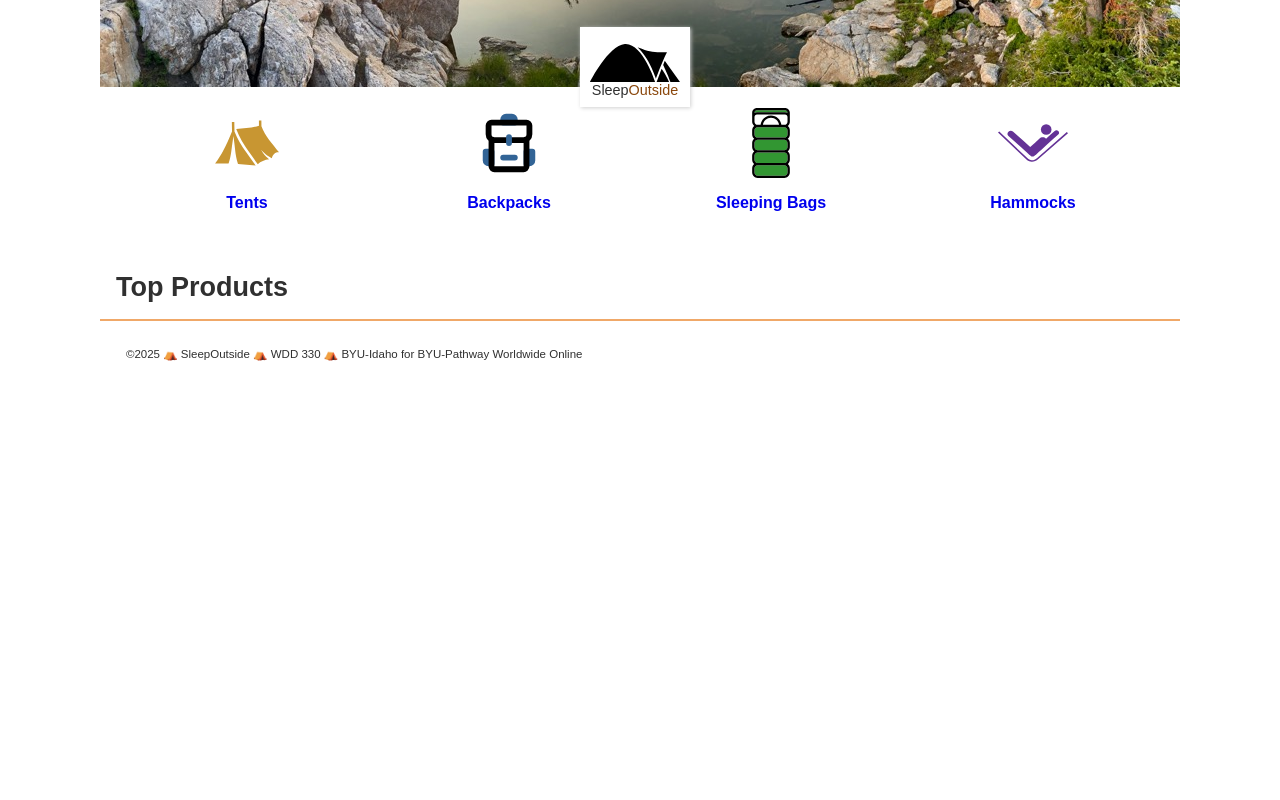
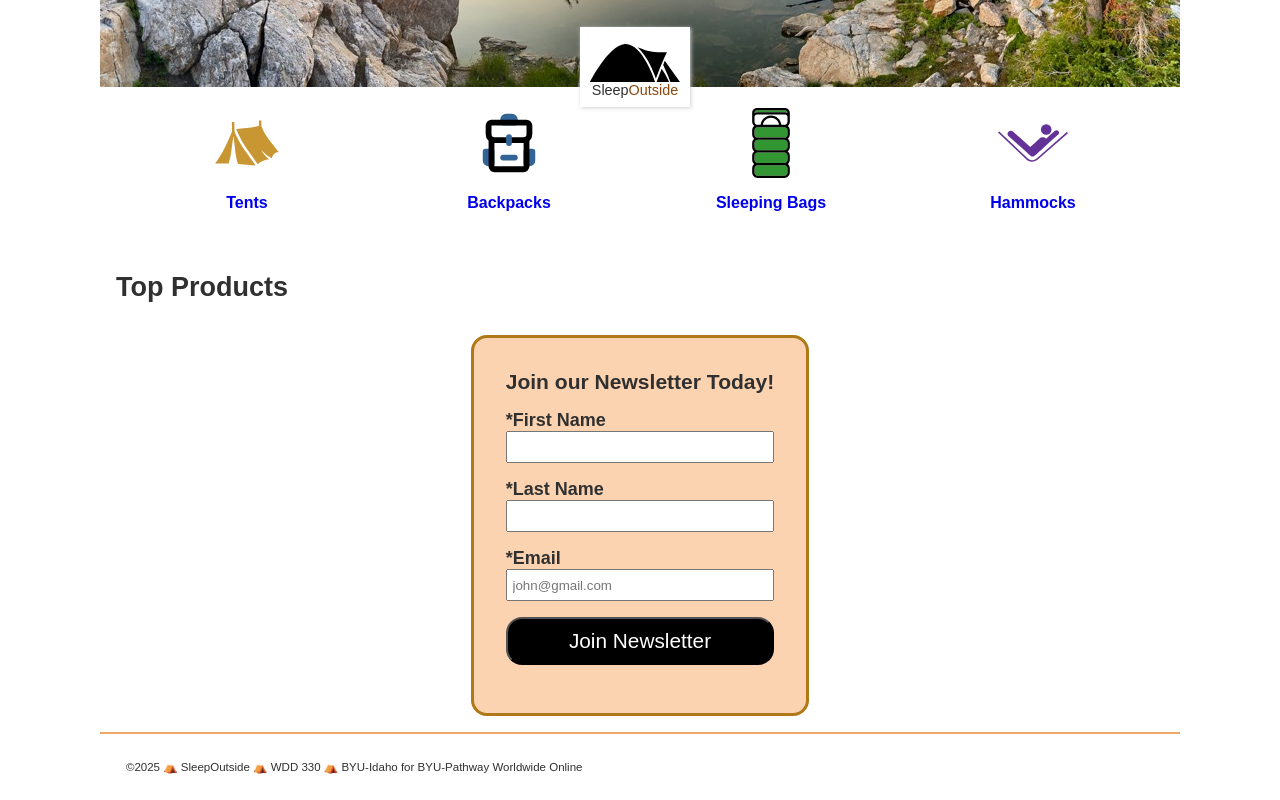
Before and after one commit to victorvegak/WDD330-Team17, a website built with Vite: page src/index.html in a window 1280 px wide. Shown: the part 358-1158 px from the top of the page. Before the commit the page ends 800 px from the top, so only its background shows below. Built offline with nearby package versions, Linux system fonts and the light colour scheme; no server answers.

Commit message:
Brandon week4 individual task

```diff
--- a/src/css/style.css
+++ b/src/css/style.css
@@ -267,6 +267,49 @@ button {
   grid-column: 3;
 }
 
+/* Home Page Form */
+
+#newsletter-form {
+  max-width: 100%;
+  place-items: center;
+}
+
+#newsletter-form fieldset {
+  display: grid;
+  max-width: 400px;
+  padding: 2rem;
+  margin: 1rem;
+  background-color: #fbd3b0;
+  border: solid 3px rgb(174, 121, 22);
+  border-radius: 1rem;
+
+  & h3 {
+    margin-bottom: 1rem;
+    text-align: center;
+  }
+  & input {
+    margin-bottom: 1rem;
+    height: 2rem;
+    padding: 0.3rem;
+  }
+  & label {
+    font-weight: 700;
+  }
+  & input[type="submit"] {
+    height: 3rem;
+    color: white;
+    background-color: black;
+    border-radius: 1rem;
+    font-size: 1.3rem;
+
+  }
+
+}
+
+
+
+
+
 @media screen and (min-width: 500px) {
   body {
     max-width: 1080px;
--- a/src/index.html
+++ b/src/index.html
@@ -136,6 +136,20 @@
           </li> -->
         </ul>
       </section>
+      <section id="newsletter">
+        <form id="newsletter-form" action="thank_you/thankyou.html" method="get">
+          <fieldset>
+            <h3>Join our Newsletter Today!</h3>
+            <label for="fname">*First Name</label>
+            <input type="text" id="fname" name="fname" required>
+            <label for="lname">*Last Name</label>
+            <input type="text" id="lname" name="lname" required>
+            <label for="email">*Email</label>
+            <input type="email" id="email" name="email" required pattern="[a-z0-9._%+-]+@[a-z0-9.-]+\.[a-z]{2,}$" placeholder="john@gmail.com">
+            <input type="submit" value="Join Newsletter">
+          </fieldset>
+        </form>
+      </section>
     </main>
     <footer id="main-footer">
       <!-- &copy;2025 ⛺ SleepOutside ⛺ WDD 330 ⛺ BYU-Idaho for BYU-Pathway
--- a/src/js/main.js
+++ b/src/js/main.js
@@ -4,7 +4,7 @@ import { loadHeaderFooter } from "./utils.mjs";
 
 loadHeaderFooter();
 
-const dataSource = new ProductData("tents");;
+const dataSource = new ProductData("tents");
 const listOfProductCards = document.querySelector(".product-list");
 const productList = new ProductList("Tents", dataSource, listOfProductCards);
 
```
Also changed, not shown: src/thank_you/thankyou.html (added, +22 -0 lines).
